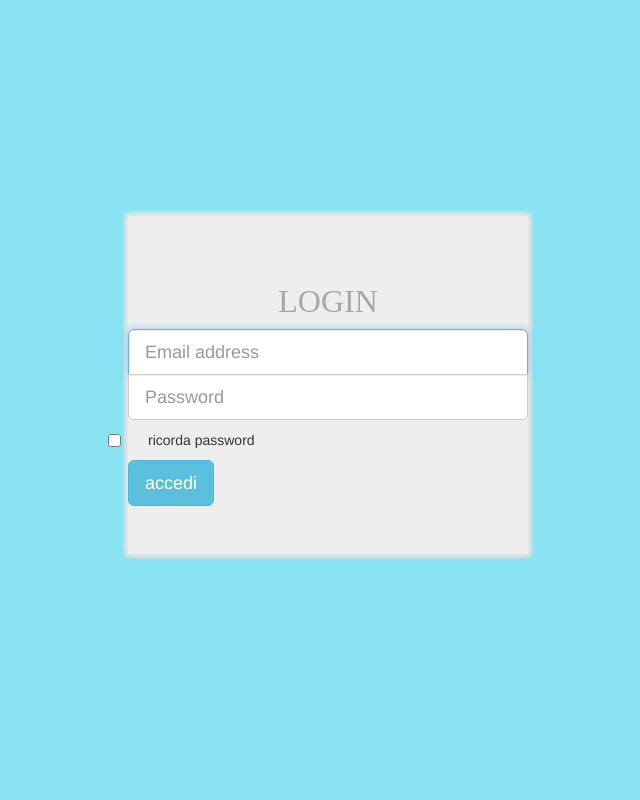
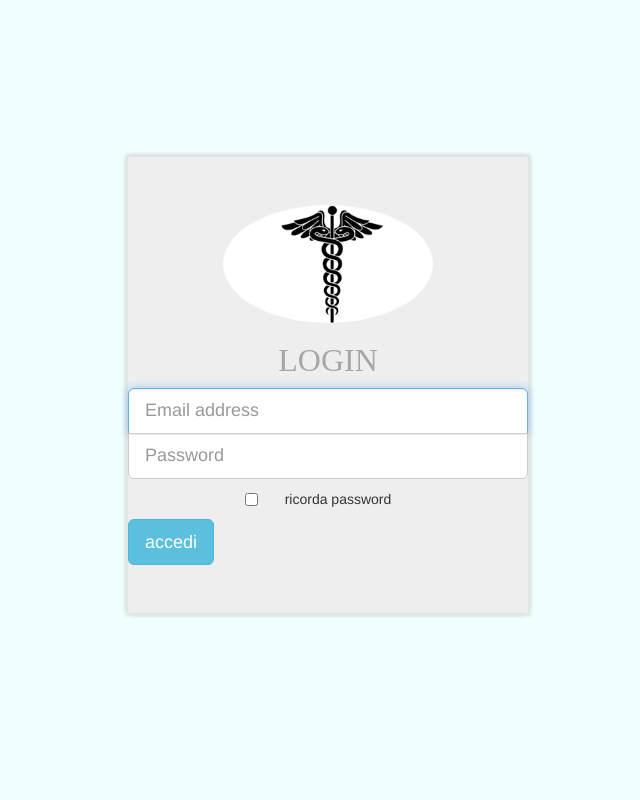
Before and after one commit to GiorgiaRistich/rdc-project, a PHP site: page /loginMedico.html in a window 1280 px wide. Shown: the whole page, without its empty margins (347-987 px from the left). Run offline with PHP 8.4, Linux system fonts and the light colour scheme.

Commit message:
login medico

```diff
--- a/loginMedico.html
+++ b/loginMedico.html
@@ -14,6 +14,7 @@
 <form action="login.php" class="form-signin" method="POST" name="medico-login" onsubmit="return validaForm()">
 <div class="form-group-lg">
   <div class="jumbotron" >
+    <img src="logoMedici.png" class="img-circle">
   <h3 class= "h3 mb-3 text-center">LOGIN</h3>
   <input type="email" name="inputEmail" class="form-control"
    placeholder="Email address"  reqired autofocus/>
--- a/styleMedicoLogin.css
+++ b/styleMedicoLogin.css
@@ -9,7 +9,7 @@ body {
     align-items: center;
     padding-top: 40px;
     padding-bottom: 40px;
-    background-color:#8ae3f3;
+    background-color:azure;
   }
 
   .form-signin {
@@ -21,6 +21,9 @@ body {
 
   .form-signin .checkbox {
     font-weight: 400;
+    text-align: center;
+
+
   }
 
   .form-signin .form-floating:focus-within {
@@ -52,3 +55,10 @@ body {
     color: rgb(166, 168, 168);
     font-size: xx-large;
 }
+
+.img-circle {
+     max-width: 210px;
+     text-align: center;
+     display: block;
+     margin:0px auto;
+}
```
Also changed, not shown: logoMedici.png (added).
